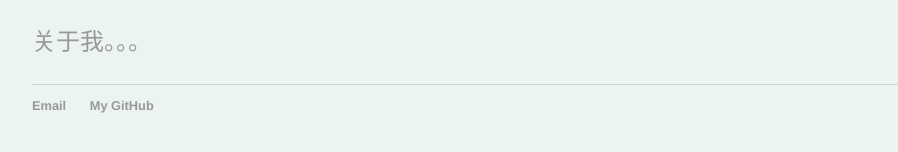
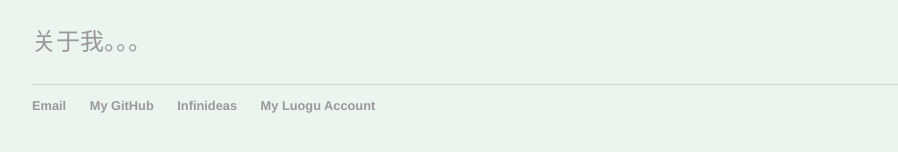
Before and after one commit to Yugoslavia36/yugoslavia36.github.io, a Jekyll site: the page built from index.html, in a window 1280 px wide. Shown: the part 397-549 px from the top of the page, without its empty margins (160-1058 px from the left). Built offline with Jekyll 4.4.1, drawn with Linux system fonts in a browser that asks for light colours.

Commit message:
Update default.html

```diff
--- a/_layouts/default.html
+++ b/_layouts/default.html
@@ -27,6 +27,8 @@
    <ul>
    <li><a href="mailto:yugoslaviamrk@gmail.com">Email</a></li>
    <li><a href="https://github.com/yugoslavia36">My GitHub</a></li>
+   <li><a href="http://www.infinideas.org/">Infinideas</a></li>
+   <li><a href="https://www.luogu.org/space/show?uid=35345">My Luogu Account</a></li>
    </ul>
   </footer>
   </body>
```
